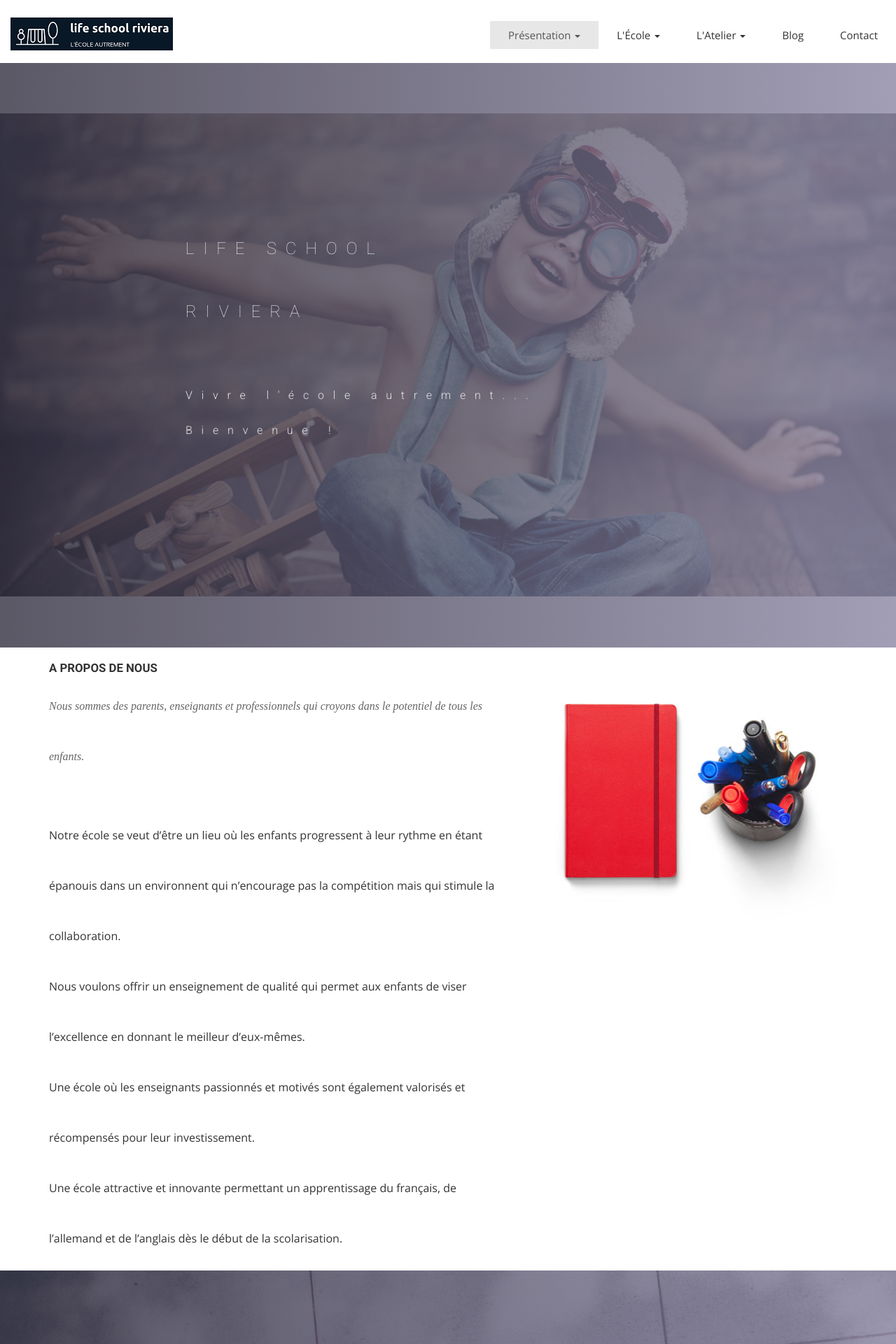
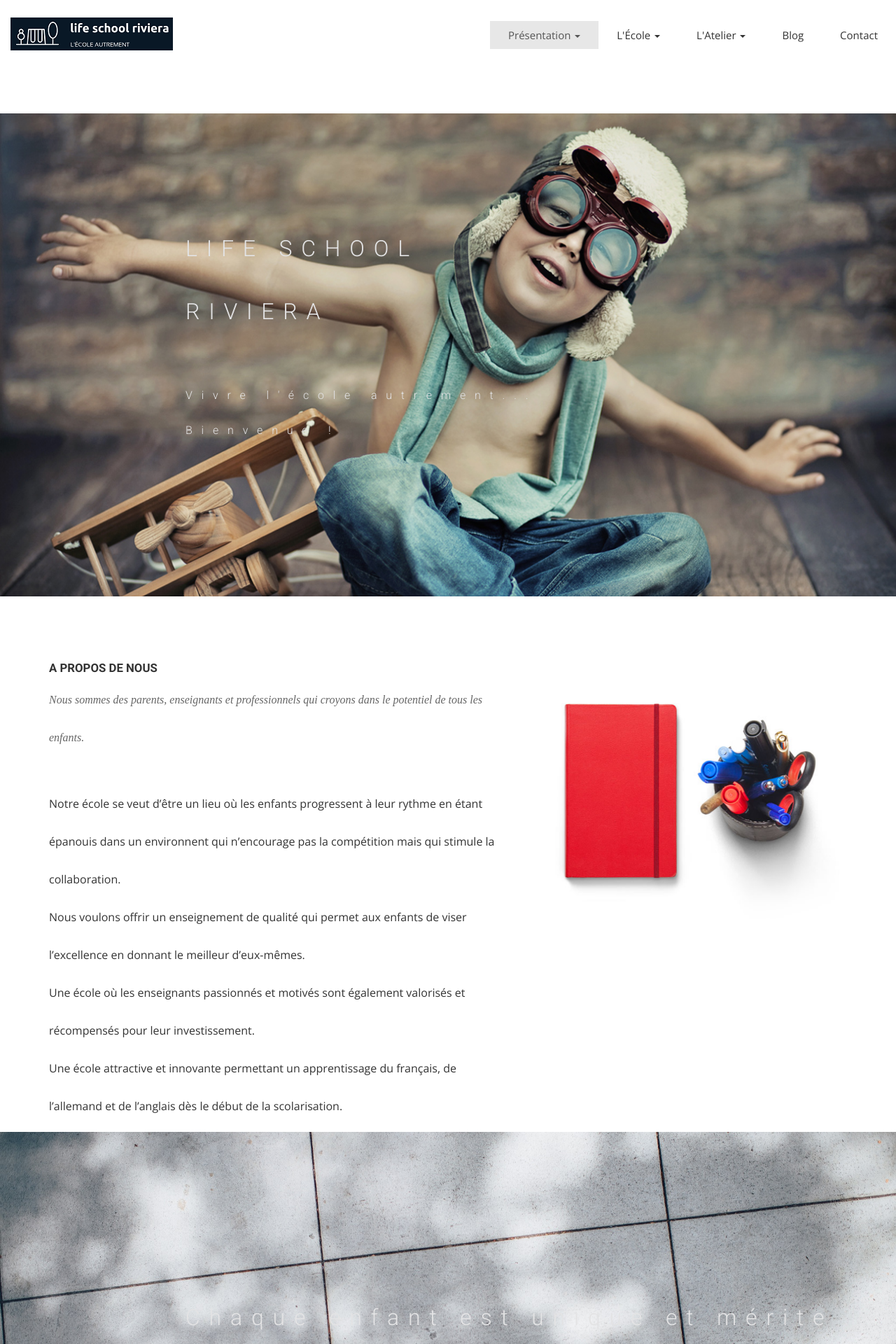
Before and after one commit to midjoule/lifeschool, a Jekyll site: the page built from index.html, in a window 1280 px wide. Shown: the top 1920 px of the page at 70% size. Built offline with Jekyll 4.4.1, drawn with Linux system fonts in a browser that asks for light colours; nearby versions of some CDN libraries; some web fonts are replaced.

Commit message:
Update airspace.css

```diff
--- a/css/airspace.css
+++ b/css/airspace.css
@@ -35,7 +35,7 @@ h3 {
 }
 p {
   font-size: medium;
-  line-height: 8vh;
+  line-height: 6vh;
 }
 ul {
   padding: 0;
@@ -60,6 +60,7 @@ a:active {
 .section-title p {
   font-family: 'Volkhov', serif;
   font-style: italic;
+  font-size: medium;
   color: #666;
   white-space: normal;
 }
@@ -134,27 +135,14 @@ font header .navbar-default .navbar-nav li a:hover {
   position: relative;
 }
 
-#feature:before, #slider:before, #philo:before {
-  content: "";
-  position: absolute;
-  left: 0;
-  top: 0;
-  bottom: 0;
-  right: 0;
-  width: 100%;
-  height: 100%;
-  background: linear-gradient(to left, #8b86a3, #322e40);
-  opacity: 0.8;
-}
-
 #feature .block, #slider .block, #philo .block {
   color: #E3E3E4;
 }
 
 #feature .block h1, #slider .block h1, #philo .block h1 {
   font-family: 'Roboto', sans-serif;
-  font-weight: 100;
-  font-size: x-large;
+  font-weight: 300;
+  font-size: xx-large;
   line-height: 10vh;
   letter-spacing: 1vw;
   padding-bottom: 5vh;
```
